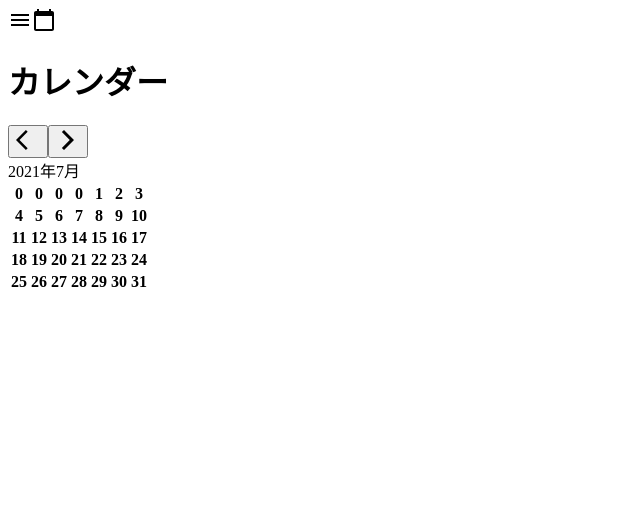
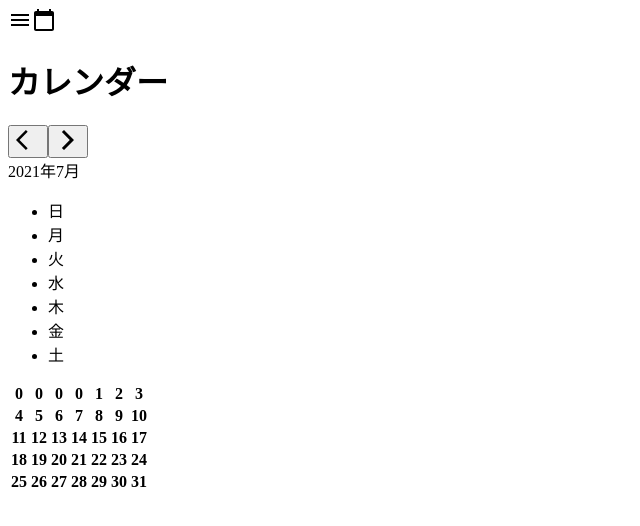
Before and after one commit to shogo-nakano-desu/google_calendar, a React (Create React App) app: page / in a window 1280 px wide. Shown: the top 526 px of the page, without its empty margins (0-640 px from the left). Built offline with nearby package versions, Linux system fonts and the light colour scheme.

Commit message:
実装方針を変更するのでいったんコミット

```diff
--- a/src/CalendarElement.tsx
+++ b/src/CalendarElement.tsx
@@ -2,13 +2,47 @@ import React, { Fragment, useState } from 'react';
 import { Navigation } from './Navigation';
 import ArrowBackIosIcon from '@material-ui/icons/ArrowBackIos';
 import ArrowForwardIosIcon from '@material-ui/icons/ArrowForwardIos';
-import { convertToObject } from 'typescript';
+
+// 曜日要素をレンダーするための関数を作成
+// [TODO]全体を通してだが、スタイリングは後からまとめてやる必要あり
+const CreateDays: React.VFC = () => {
+  const gridSize = {
+    width: '14.2857%',
+    height: 'auto',
+    padding: '0px',
+  };
+  return (
+    <>
+      <li style={gridSize}>
+        <div>日</div>
+      </li>
+      <li style={gridSize}>
+        <div>月</div>
+      </li>
+      <li style={gridSize}>
+        <div>火</div>
+      </li>
+      <li style={gridSize}>
+        <div>水</div>
+      </li>
+      <li style={gridSize}>
+        <div>木</div>
+      </li>
+      <li style={gridSize}>
+        <div>金</div>
+      </li>
+      <li style={gridSize}>
+        <div>土</div>
+      </li>
+    </>
+  );
+};
 
 // [TODO]本当はReact.VFCで型を定義したいが、エラーになるのでいったん放置している。。
 export const CalendarCalculator = () => {
   const [month, setMonth] = useState(new Date().getMonth() + 1);
   const [year, setYear] = useState(new Date().getFullYear());
-  console.log(month);
+
   const ArrowBack = () => {
     const handleClickBack = () => {
       if (month === 1) {
@@ -129,12 +163,8 @@ export const CalendarCalculator = () => {
       } else if (i === 4) {
         let weekFive: Week = [0, 0, 0, 0, 0, 0, 0];
         if (calculateNumberOfWeeks(year, month) === 5) {
-          console.log(`weekFiveでのdateCalc: ${dateCalc}`);
-          // [TODO このループおかしい。日付の計算ややこしくしすぎたかも]
           const lastdateCalc = dateCalc;
           for (let t = 0; t < determineDaysInTheMonth(year, month) - lastdateCalc + 1; t++) {
-            console.log(`${month}月は${determineDaysInTheMonth(year, month)}日間`);
-            console.log(`${t + 1}週目のlastdateCalcの値：${lastdateCalc}`);
             weekFive[t] = dateCalc;
             dateCalc += 1;
           }
@@ -147,7 +177,6 @@ export const CalendarCalculator = () => {
         weeksArray.push(weekFive);
       } else if (i === 5) {
         let weekSix: Week = [0, 0, 0, 0, 0, 0, 0];
-        // [TODO このループおかしい。日付の計算ややこしくしすぎたかも]
         const lastdateCalc = dateCalc;
         for (let t = 0; t < determineDaysInTheMonth(year, month) - lastdateCalc + 1; t++) {
           weekSix[t] = dateCalc;
@@ -158,13 +187,12 @@ export const CalendarCalculator = () => {
         console.log(new Error());
       }
     }
+    console.log(`2021/07/06の配列をテスト${weeksArray[1][2]}`);
     return weeksArray;
   };
 
-  // [TODO]stateで管理しているyear, monthを入れることができるようにする。
   const calendar = createArrayForCalendar(year, month);
-  console.log(`実行時のcalendar: ${calendar}`);
-  console.log(`実行時のcalculateNumberOfWeeks: ${calculateNumberOfWeeks(2021, 4)}`);
+
   // 今は２次元配列をそのまま展開しようとしているが、flatで１次元配列にして、７個ずつ描画するでもいけるかも
 
   return (
@@ -179,6 +207,12 @@ export const CalendarCalculator = () => {
         <div>
           <DateNav />
         </div>
+      </div>
+      <div>
+        {/* <ul> ここでグリッドをかく */}
+        <ul>
+          <CreateDays />
+        </ul>
       </div>
       <Fragment>
         <table>
```
Also changed, not shown: src/Schedule.tsx (added, +26 -0 lines).
